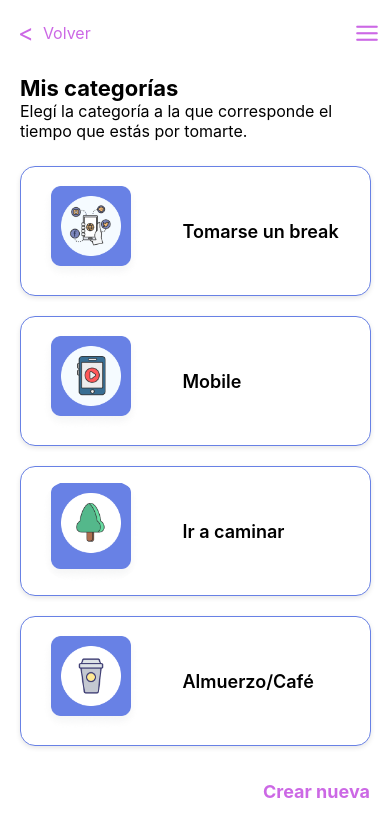
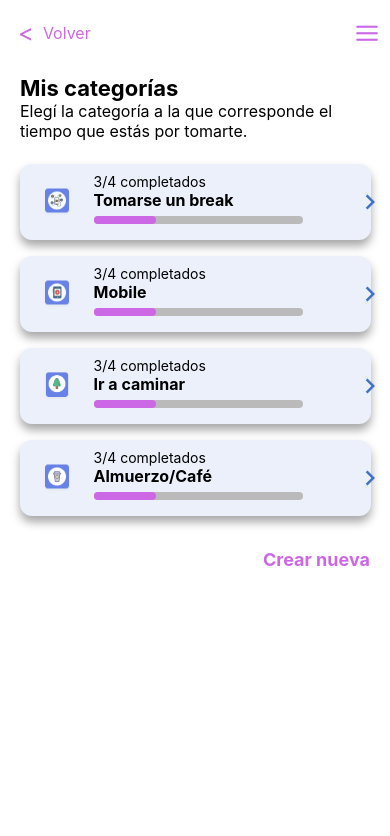
Before and after one commit to IgnacioMorinigo848/PROYECTO-TIEMPO-BACKUP, a React Native app in the folder PROYECTO-TIEMPO-BACKUP/: screen /TimerStack in a window 390 px wide. Shown: the top 836 px of the page. Built offline with nearby package versions, Linux system fonts and the light colour scheme.

Commit message:
Add files via upload

```diff
--- a/PROYECTO-TIEMPO-BACKUP/src/component/TagsWeeklyProgress.jsx
+++ b/PROYECTO-TIEMPO-BACKUP/src/component/TagsWeeklyProgress.jsx
@@ -4,17 +4,27 @@ import { MaterialIcons } from "@expo/vector-icons";
 
 const { height } = Dimensions.get("window");
 
-const TagsWeeklyProgress = ({ navigation, tag, detail="" }) => {
+const TagsWeeklyProgress = ({ onPress, tag,active=false}) => {
   return (
-    <TouchableOpacity style={styles.container} onPress={ ()=> detail ? navigation.navigate(tag.route,{detail}) : navigation.navigate(tag.route)}>
+    <TouchableOpacity style={styles.container} onPress={onPress }>
       <View style={styles.iconContent}>
         <Image style={styles.icon} source={tag.icon} resizeMode="contain" />
       </View>
       <View style={styles.infoContent}>
+        {active &&
+          <View>
+            <Text>{`${tag.phase}/${tag.phase + 1}`} completados</Text>
+          </View>
+        }
         <Text style={styles.title}>{tag.title}</Text>
-        <Text style={styles.subtitle}>{tag.subtitle}</Text>
+        { !active && <Text style={styles.subtitle}>{tag.subtitle}</Text>}
+        { active && <View style={styles.progressBarContent}>
+            <View style={[styles.progressBar,{width:tag.progress + "%"}]}/>
+        </View>
+        }
       </View>
       <MaterialIcons name="chevron-right" size={30} color="#3E73C3"/>
+
     </TouchableOpacity>
   );
 };
@@ -59,6 +69,18 @@ const styles = StyleSheet.create({
     color: "#000",
     marginTop: 2,
   },
+   progressBarContent:{
+        width:"80%",
+        justifyContent:"flex-start",
+        backgroundColor:"#BABABA",
+        marginVertical:6,
+        borderRadius:15,
+    },
+    progressBar:{
+        borderRadius:15,
+        paddingTop:8,
+        backgroundColor:"#CC68E5"
+    },
 });
 
 export default TagsWeeklyProgress;
--- a/PROYECTO-TIEMPO-BACKUP/src/helper/chatService.js
+++ b/PROYECTO-TIEMPO-BACKUP/src/helper/chatService.js
@@ -2,8 +2,7 @@
 // o si estás en un entorno RN puro, puedes cargarla desde un archivo .env.
 // Dejamos la variable de entorno vacía ya que este entorno la proporciona.
 const API_KEY = "";
-const API_URL = '';
-
+const API_URL = ""
 // Instrucción del Sistema para Blu (mantenemos la definición de la personalidad y formato de respuesta)
 const SYSTEM_INSTRUCTION = `You are Blu, a friendly and empathetic companion. Your personality is caring, and a bit playful. You are speaking with a user in Spanish. Keep your responses concise and natural.
 
--- a/PROYECTO-TIEMPO-BACKUP/src/helper/data.js
+++ b/PROYECTO-TIEMPO-BACKUP/src/helper/data.js
@@ -1,8 +1,7 @@
 const categories = [
   {
-    image: require("../assets/Categories/social-networks.png"),
-    name: "Tomarse un break",
-    router:"Timer",
+    icon: require("../assets/Categories/social-networks.png"),
+    title: "Tomarse un break",
     maxPhaseTime:600,
     minPhaseTime:100,
     counterTime:0,
@@ -11,9 +10,8 @@ const categories = [
     progress:30,
   },
   {
-    image: require("../assets/Categories/mobile.png"),
-    name: "Mobile",
-    router:"Timer",
+    icon: require("../assets/Categories/mobile.png"),
+    title: "Mobile",
     maxPhaseTime:600,
     minPhaseTime:100,
     counterTime:0,
@@ -22,9 +20,8 @@ const categories = [
     progress:30,
   },
   {
-    image: require("../assets/Categories/stroll.png"),
-    name: "Ir a caminar",
-    router:"Timer",
+    icon: require("../assets/Categories/stroll.png"),
+    title: "Ir a caminar",
     maxPhaseTime:600,
     minPhaseTime:100,
     counterTime:0,
@@ -33,8 +30,8 @@ const categories = [
     progress:30,
   },
   {
-    image: require("../assets/Categories/dinner.png"),
-    name: "Almuerzo/Café",
+    icon: require("../assets/Categories/dinner.png"),
+    title: "Almuerzo/Café",
     router:"Timer",
     maxPhaseTime:600,
     minPhaseTime:100,
@@ -126,13 +123,15 @@ const awards = [
 
 const weeklyAssigment = [
   {
-    assigment:"Tomarse un break",
+    icon:require("../assets/Home/book.png"),
+    title:"Tomarse un break",
     phase:2,
     progress:30,
     time:"Hace 2 minutos"
   },
   {
-    assigment:"Ir a caminar",
+    icon:require("../assets/Home/book.png"),
+    title:"Ir a caminar",
     phase:2,
     progress:30,
     time:"Hace 1 dia"
@@ -144,13 +143,11 @@ const infoProgress = [
     icon:require("../assets/Home/book.png"),
     title:"Seguir leyendo",
     subtitle:"Aprender un nuevo hábito hoy para mejorar mi estilo de vida",
-    route:"HabitStack"
   },
   {
     icon:require("../assets/Home/progressBar.png"),
     title:"Ver seguimiento",
     subtitle:"Visualizá tus logros hasta el momento",
-    route:"HabitStack"
   },
 ];
 
@@ -206,7 +203,6 @@ const habits = [
       "Ayuda a liberar el estrés, calmar la mente y reconectarte contigo mismo, saliendo del piloto automático.",
     detail:
       "El mindfulness, o atención plena, es una práctica que consiste en centrar la atención en el momento presente, de manera consciente y sin juzgar. A través de la meditación y otras técnicas, se busca desarrollar una mayor conexión con uno mismo y con el entorno.\nEntre sus principales beneficios se encuentran la reducción del estrés y la ansiedad, la mejora de la concentración, el aumento del bienestar emocional y una mayor capacidad para gestionar las emociones. Practicar mindfulness de forma regular puede ayudarte a vivir de manera más tranquila, equilibrada y plena.",
-    route:"HabitDetail"
   },
   {
     icon: require("../assets/habits/goForWalk.png"),
@@ -214,8 +210,7 @@ const habits = [
     subtitle:
       "Aprovechar los momentos de pausa como el almuerzo para dar un paseo de unos minutos y respirar aire fresco.",
     detail:
-      "Salir a caminar es una forma sencilla pero poderosa de cuidar tu salud física y mental. Al caminar, activás la circulación, despejás la mente y reducís el estrés del día. Además, estar en movimiento estimula la creatividad y mejora el estado de ánimo.\nIncorporar pequeños paseos diarios, incluso de 10 a 15 minutos, puede ayudarte a mantener una rutina más activa y equilibrada.",
-    route:"HabitDetail",
+      "Salir a dar un paseo durante el horario de almuerzo es una excelente forma de despejar la mente y recargar energía para el resto del día. Caminar unos minutos al aire libre ayuda a reducir el estrés, mejorar el estado de ánimo y fomentar la creatividad. Además, es una pausa saludable que permite desconectarse un poco del trabajo y volver con más concentración y buen ánimo."
   },
   {
     icon: require("../assets/habits/shoes.png"),
@@ -223,8 +218,7 @@ const habits = [
     subtitle:
       "Hacer ejercicio mejora tu salud, aumenta tu energía y reduce el estrés. Te ayuda a mantener una mente más clara y enfocada.",
     detail:
-      "La actividad física regular fortalece el cuerpo y la mente. No solo mejora la condición cardiovascular y la fuerza muscular, sino que también libera endorfinas, las hormonas del bienestar.\nHacer ejercicio de forma constante ayuda a reducir la ansiedad, mejora la concentración y potencia la autoestima. No es necesario entrenar intensamente: incluso pequeñas rutinas diarias marcan la diferencia.",
-    route:"HabitDetail"
+      "Hacer ejercicio antes o después del trabajo ofrece numerosos beneficios tanto físicos como mentales. Realizar actividad física ayuda a liberar el estrés acumulado, mejora la concentración y aumenta los niveles de energía. Además, contribuye a mantener una buena salud cardiovascular y a mejorar el estado de ánimo, lo que se traduce en un mejor rendimiento durante la jornada laboral y una sensación general de bienestar."
   },
   {
     icon: require("../assets/habits/notePad.png"),
@@ -232,8 +226,7 @@ const habits = [
     subtitle:
       "Escribir sobre tus experiencias favorece la salud mental porque permite comprender mejor las emociones, aliviar el estrés y aclarar los pensamientos.",
     detail:
-      "Llevar un diario o anotar tus pensamientos te permite reflexionar sobre tus emociones y experiencias diarias. Esta práctica fomenta la autoconciencia, ayuda a liberar tensiones y mejora la claridad mental.\nEscribir unos minutos cada día puede ayudarte a encontrar patrones en tu comportamiento y avanzar hacia una vida más equilibrada y consciente.",
-    route:"HabitDetail"
+      "Anotar lo que te pasa en el trabajo puede ser súper útil. Te ayuda a entender mejor cómo te sentís, a descargar el estrés y a poner un poco de orden en la cabeza cuando todo parece un lío. Además, escribir sobre tus experiencias te da otra perspectiva de lo que vivís día a día y puede ayudarte a manejar mejor las emociones que surgen en el laburo. Y si preferís conversarlo en vez de escribirlo, también podés contárselo a Blu. A veces poner en palabras lo que te pasa —aunque sea en una conversación con una herramienta digital— ayuda a aclarar ideas, bajar la tensión y encontrar nuevas formas de ver las cosas. Es una buena manera de hacer una pausa, reflexionar y seguir adelante con más claridad."
   },
 ];
 module.exports = {weeklyAssigment,categories,record,profile,awards,alerts,credentials,emote,moods,infoProgress,habits};
--- a/PROYECTO-TIEMPO-BACKUP/src/view/habits/HabitDetail.jsx
+++ b/PROYECTO-TIEMPO-BACKUP/src/view/habits/HabitDetail.jsx
@@ -5,7 +5,7 @@ import HeaderComponent from "../../component/HeaderComponent";
 
 export default function HabitDetail({navigation,route}){
 
-    const { detail } = route.params;
+    const { title,detail } = route.params;
 
     return(
         <SafeAreaView style={styles.container}>
@@ -14,7 +14,7 @@ export default function HabitDetail({navigation,route}){
             </View>
              <View style={[styles.titleContainer,{marginVertical: 20,}]}>
                 <View style={styles.titleContent}>
-                    <Text style={styles.title}>¿Qué es el mindfullness?</Text>
+                    <Text style={styles.title}>{title}</Text>
                 </View>
                 <View style={styles.iconContainer}>
                     <View style={styles.iconContent}>
--- a/PROYECTO-TIEMPO-BACKUP/src/view/habits/Habits.jsx
+++ b/PROYECTO-TIEMPO-BACKUP/src/view/habits/Habits.jsx
@@ -19,7 +19,7 @@ export default function Habits({navigation}){
                 style={{ width: "90%", alignSelf: "center" }}
             >
                 {habits.map((tag,index) => (
-                <TagsWeeklyProgress navigation={navigation} tag={tag} key={index} detail={tag.detail}/>
+                <TagsWeeklyProgress onPress={()=> navigation.navigate("HabitDetail",{title:tag.title,detail:tag.detail})} tag={tag} key={index} />
                 ))}
 
             </ScrollView>
--- a/PROYECTO-TIEMPO-BACKUP/src/view/timer/MyCategories.jsx
+++ b/PROYECTO-TIEMPO-BACKUP/src/view/timer/MyCategories.jsx
@@ -4,7 +4,7 @@ import { SafeAreaView } from "react-native-safe-area-context";
 import { categories } from "../../helper/data";
 
 import HeaderComponent from "../../component/HeaderComponent";
-import TagsComponent from "../../component/TagsComponent";
+import TagsWeeklyProgress from "../../component/TagsWeeklyProgress";
 
 const MyCategories = ({ navigation }) => {
   return (
@@ -26,7 +26,7 @@ const MyCategories = ({ navigation }) => {
 
         <View style={styles.tagsContainer}>
           {categories.map((tag,index) => (
-            <TagsComponent key={index} change={true} tag={tag} navigation={navigation} selected={tag.name} index={index}/>
+            <TagsWeeklyProgress onPress={()=>navigation.navigate("TimerStack",{screen:"Timer",params:{tag:tag}})} tag={tag} active={true} key={index}/>
           ))}
         </View>
 
@@ -45,6 +45,7 @@ const styles = StyleSheet.create({
   },
   scrollContent: {
     paddingBottom: 40,
+    alignItems:"center"
   },
   titleContainer: {
     width: "100%",
@@ -53,7 +54,7 @@ const styles = StyleSheet.create({
   },
   tagsContainer: {
     alignItems: "center",
-    width: "100%",
+    width: "90%",
     marginVertical: 15,
   },
 });
--- a/PROYECTO-TIEMPO-BACKUP/src/view/timer/Timer.jsx
+++ b/PROYECTO-TIEMPO-BACKUP/src/view/timer/Timer.jsx
@@ -1,29 +1,15 @@
 import React, { useState, useEffect, useRef } from "react";
 import { View, Text, TouchableOpacity, StyleSheet } from "react-native";
 import { SafeAreaView } from "react-native-safe-area-context";
-import DropDownPicker from "react-native-dropdown-picker";
-import { Ionicons } from "@expo/vector-icons";
-import { categories } from "../../helper/data";
 import HeaderComponent from "../../component/HeaderComponent";
+import TagsWeeklyProgress from "../../component/TagsWeeklyProgress";
 
 const Timer = ({ navigation, route }) => {
-  const { selected,index } = route.params;
-
-  console.log(index)
-
-  const [open, setOpen] = useState(false);
-  const [value, setValue] = useState(selected);
-  const [items, setItems] = useState(
-    categories.map((cat) => ({
-      label: cat.name,
-      value: cat.name,
-    }))
-  );
+  const { tag } = route.params;
 
   // Estados del temporizador
   const [isRunning, setIsRunning] = useState(false);
   const [time, setTime] = useState(0);
-  const [isMuted, setIsMuted] = useState(false);
   const intervalRef = useRef(null);
 
   // Manejar el temporizador
@@ -56,69 +42,23 @@ const Timer = ({ navigation, route }) => {
 
   return (
     <SafeAreaView style={styles.safeArea}>
-      {/* Header */}
+
       <View style={{ width: "100%" }}>
         <HeaderComponent navigation={navigation} change={true} />
       </View>
 
-      {/* Título */}
-      <View style={styles.titleContainer}>
-        <Text style={styles.title}>Timer</Text>
+      <View style={{ width: "90%", alignSelf: "center" }}>
+        <TagsWeeklyProgress tag={tag} active={true} key={tag} />
       </View>
 
-      {/* Selector de categoría */}
-      <View style={styles.container}>
-        <DropDownPicker
-          open={open}
-          value={value}
-          items={items}
-          setOpen={setOpen}
-          setValue={setValue}
-          setItems={setItems}
-          placeholder="Seleccionar categoría"
-          style={styles.dropdown}
-          dropDownContainerStyle={styles.dropdownContainer}
-          listItemLabelStyle={styles.listItemLabel}
-          arrowIconStyle={{ tintColor: "#7A42F4" }}
-        />
-      </View>
-
-      {/* Reloj */}
       <View style={styles.timerContainer}>
-        <View style={styles.circle}>
+        <View style={styles.content}>
           <Text style={styles.timeText}>{formatTime(time)}</Text>
         </View>
 
-        {/* Controles */}
-        <View style={styles.controls}>
-          {/* Mute */}
-          <TouchableOpacity onPress={() => setIsMuted(!isMuted)}>
-            <Ionicons
-              name={isMuted ? "volume-mute-outline" : "volume-high-outline"}
-              size={30}
-              color="#fff"
-            />
-          </TouchableOpacity>
-
-          {/* Play / Pause */}
-          <TouchableOpacity
-            style={styles.playButton}
-            onPress={() => setIsRunning(!isRunning)}
-          >
-            <Ionicons
-              name={isRunning ? "pause" : "play"}
-              size={28}
-              color="#fff"
-            />
-          </TouchableOpacity>
-
-          {/* Stop */}
-          <TouchableOpacity onPress={handleStop}>
-            <View style={styles.stopButton}>
-              <Ionicons name="stop" size={22} color="#6868E5" />
-            </View>
-          </TouchableOpacity>
-        </View>
+        <TouchableOpacity style={styles.btnContent} onPress={()=> {!isRunning ? setIsRunning(!isRunning) : handleStop()}}>
+          <Text style={styles.btn}>{ isRunning ? "Finalizar" : "Comerzar"}</Text>
+        </TouchableOpacity>
       </View>
     </SafeAreaView>
   );
@@ -127,7 +67,7 @@ const Timer = ({ navigation, route }) => {
 const styles = StyleSheet.create({
   safeArea: {
     flex: 1,
-    backgroundColor: "#6868E5",
+    backgroundColor: "#909fddff",
   },
   titleContainer: {
     width: "100%",
@@ -143,65 +83,41 @@ const styles = StyleSheet.create({
     paddingHorizontal: 20,
     paddingTop: 20,
   },
-  dropdown: {
-    backgroundColor: "#fff",
-    borderColor: "#ddd",
-    borderWidth: 1,
-    borderRadius: 8,
-    elevation: 2,
-  },
-  dropdownContainer: {
-    borderColor: "#ddd",
-    borderWidth: 1,
-    borderRadius: 8,
-  },
-  listItemLabel: {
-    fontSize: 16,
-    color: "#000",
-  },
   timerContainer: {
     flex: 1,
     alignItems: "center",
     justifyContent: "center",
   },
-  circle: {
-    width: 300,
-    height: 300,
-    borderRadius: 200,
-    borderWidth: 5,
-    borderColor: "#fff",
-    borderStyle: "dotted",
+  content:{
+    width:"60%",
     alignItems: "center",
-    justifyContent: "center",
+    borderRadius:15,
+    paddingVertical:10,
+    backgroundColor:"#fff",
+    shadowColor: "#000",
+    shadowOffset: { width: 0, height: 6 },
+    shadowOpacity: 0.35,
+    shadowRadius: 10,
+    elevation: 10,
   },
   timeText: {
-    color: "#fff",
-    fontSize: 32,
+    color: "#333333",
+    fontSize: 52,
     fontWeight: "bold",
   },
-  controls: {
-    flexDirection: "row",
-    alignItems: "center",
-    justifyContent: "space-between",
-    width: "60%",
-    marginTop: 60,
+ btnContent:{
+    width:"90%",
+    alignItems:"center",
+    backgroundColor:"#6868E5",
+    paddingVertical:10,
+    borderRadius:10,
+    marginTop:25
   },
-  playButton: {
-    backgroundColor: "#7A42F4",
-    width: 70,
-    height: 70,
-    borderRadius: 35,
-    alignItems: "center",
-    justifyContent: "center",
-  },
-  stopButton: {
-    backgroundColor: "#fff",
-    width: 40,
-    height: 40,
-    borderRadius: 20,
-    alignItems: "center",
-    justifyContent: "center",
-  },
+  btn:{
+    fontSize:16,
+    color:"#fff",
+    textAlign:"center"
+  }
 });
 
 export default Timer;
```
Also changed, not shown: PROYECTO-TIEMPO-BACKUP/src/view/Home.jsx (+5 -14 lines).
